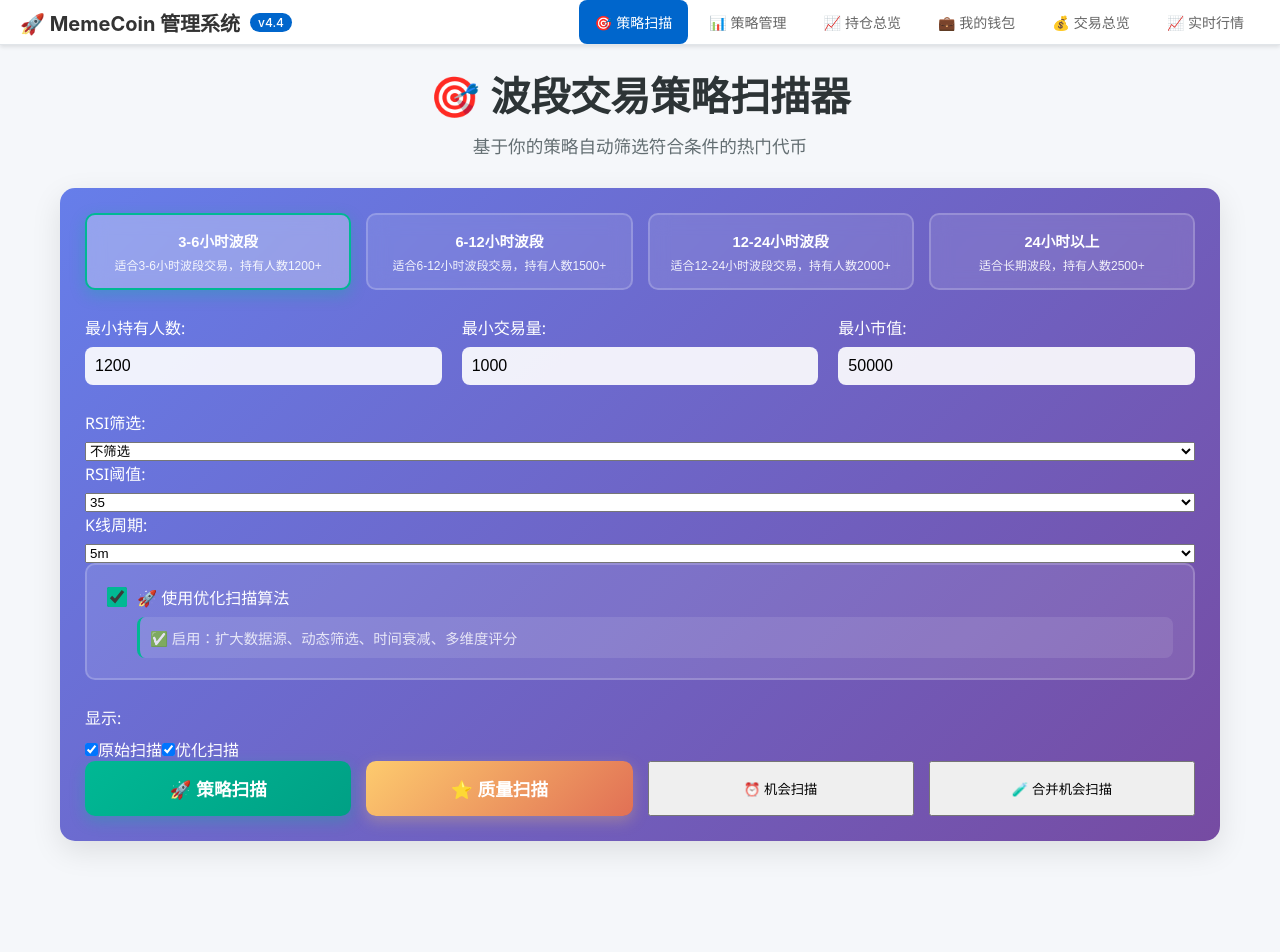
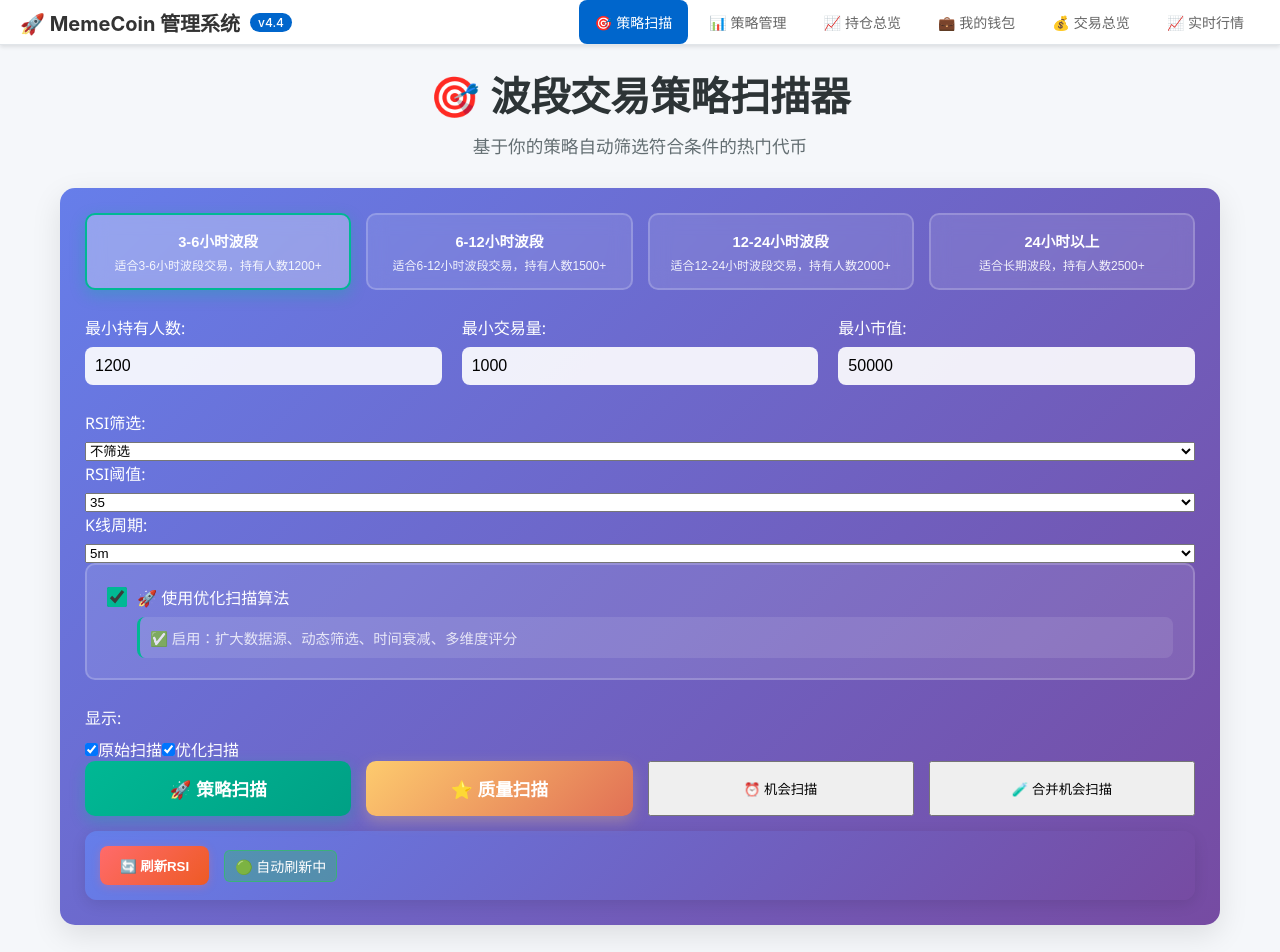
Before and after one commit to ricohrh/dbot-frontend, a React (Create React App) app: page / in a window 1280 px wide. Shown: the top 952 px of the page. Before the commit the page ends 891 px from the top, so only its background shows below. Built offline with nearby package versions, Linux system fonts and the light colour scheme.

Commit message:
自动更新: 2025-08-30 09:48:56

```diff
--- a/src/components/StrategyScanner/StrategyScanner.css
+++ b/src/components/StrategyScanner/StrategyScanner.css
@@ -2183,3 +2183,71 @@
   background-color: #e17055;
   color: white;
 }
+
+/* RSI刷新控制样式 */
+.rsi-refresh-controls {
+  display: flex;
+  align-items: center;
+  gap: 15px;
+  margin-top: 15px;
+  padding: 15px;
+  background: linear-gradient(135deg, #667eea 0%, #764ba2 100%);
+  border-radius: 12px;
+  box-shadow: 0 4px 15px rgba(0, 0, 0, 0.1);
+}
+
+.refresh-rsi-button {
+  background: linear-gradient(135deg, #ff6b6b 0%, #ee5a24 100%);
+  color: white;
+  border: none;
+  padding: 10px 20px;
+  border-radius: 8px;
+  font-weight: 600;
+  cursor: pointer;
+  transition: all 0.3s ease;
+  box-shadow: 0 2px 8px rgba(255, 107, 107, 0.3);
+}
+
+.refresh-rsi-button:hover {
+  transform: translateY(-2px);
+  box-shadow: 0 4px 12px rgba(255, 107, 107, 0.4);
+}
+
+.refresh-rsi-button:active {
+  transform: translateY(0);
+}
+
+.rsi-status {
+  display: flex;
+  align-items: center;
+  gap: 15px;
+  color: white;
+  font-size: 14px;
+}
+
+.status-active {
+  display: flex;
+  align-items: center;
+  gap: 5px;
+  padding: 5px 10px;
+  background: rgba(0, 255, 0, 0.2);
+  border-radius: 6px;
+  border: 1px solid rgba(0, 255, 0, 0.3);
+}
+
+.status-stopped {
+  display: flex;
+  align-items: center;
+  gap: 5px;
+  padding: 5px 10px;
+  background: rgba(255, 0, 0, 0.2);
+  border-radius: 6px;
+  border: 1px solid rgba(255, 0, 0, 0.3);
+}
+
+.last-update {
+  padding: 5px 10px;
+  background: rgba(255, 255, 255, 0.1);
+  border-radius: 6px;
+  border: 1px solid rgba(255, 255, 255, 0.2);
+}
--- a/src/components/StrategyScanner/StrategyScanner.js
+++ b/src/components/StrategyScanner/StrategyScanner.js
@@ -62,6 +62,10 @@ const StrategyScanner = () => {
   // 新增：统一视图过滤开关
   const [showOriginal, setShowOriginal] = useState(true);
   const [showOptimized, setShowOptimized] = useState(true);
+
+  // 实时RSI更新状态
+  const [rsiRefreshInterval, setRsiRefreshInterval] = useState(null);
+  const [lastRsiUpdate, setLastRsiUpdate] = useState(null);
 
   // 统一机会列表（原始 + 优化/合并）
   const getUnifiedTokens = () => {
@@ -95,6 +99,8 @@ const StrategyScanner = () => {
   useEffect(() => {
     console.log('📊 持有人数状态变化:', tokenHolders);
   }, [tokenHolders]);
+
+
 
   // 当扫描结果变化时，获取所有代币的持有人数
   useEffect(() => {
@@ -1541,6 +1547,56 @@ const StrategyScanner = () => {
     }
   }, [opportunities]);
 
+  // 实时RSI更新功能
+  const startRsiAutoRefresh = () => {
+    if (rsiRefreshInterval) {
+      clearInterval(rsiRefreshInterval);
+    }
+
+    const interval = setInterval(() => {
+      refreshRsiData();
+    }, 30000); // 每30秒更新一次RSI
+
+    setRsiRefreshInterval(interval);
+    console.log('🚀 启动RSI自动刷新，间隔30秒');
+  };
+
+  const stopRsiAutoRefresh = () => {
+    if (rsiRefreshInterval) {
+      clearInterval(rsiRefreshInterval);
+      setRsiRefreshInterval(null);
+      console.log('⏹️ 停止RSI自动刷新');
+    }
+  };
+
+  const refreshRsiData = async () => {
+    try {
+      console.log('🔄 刷新RSI数据...');
+      setLastRsiUpdate(new Date());
+
+      // 重新扫描获取最新数据
+      if (useOptimizedScan) {
+        await handleScanOpportunities();
+      } else {
+        await handleScan();
+      }
+
+      console.log('✅ RSI数据刷新完成');
+    } catch (error) {
+      console.error('❌ RSI数据刷新失败:', error);
+    }
+  };
+
+  // 组件挂载时启动自动刷新
+  useEffect(() => {
+    startRsiAutoRefresh();
+
+    // 组件卸载时清理定时器
+    return () => {
+      stopRsiAutoRefresh();
+    };
+  }, []);
+
   return (
     <div className="strategy-scanner">
       <div className="scanner-header">
@@ -1675,6 +1731,30 @@ const StrategyScanner = () => {
               {opportunitiesLoading ? '🔄 合并扫描中...' : '🧪 合并机会扫描'}
         </button>
         </div>
+
+        {/* 新增：RSI实时更新控制 */}
+        <div className="rsi-refresh-controls">
+          <button
+            onClick={refreshRsiData}
+            className="refresh-rsi-button"
+            title="手动刷新RSI数据"
+          >
+            🔄 刷新RSI
+          </button>
+
+          <div className="rsi-status">
+            {rsiRefreshInterval ? (
+              <span className="status-active">🟢 自动刷新中</span>
+              ) : (
+              <span className="status-stopped">🔴 已停止</span>
+            )}
+            {lastRsiUpdate && (
+              <span className="last-update">
+                最后更新: {lastRsiUpdate.toLocaleTimeString()}
+              </span>
+            )}
+          </div>
+        </div>
       </div>
 
       {error && (
```
